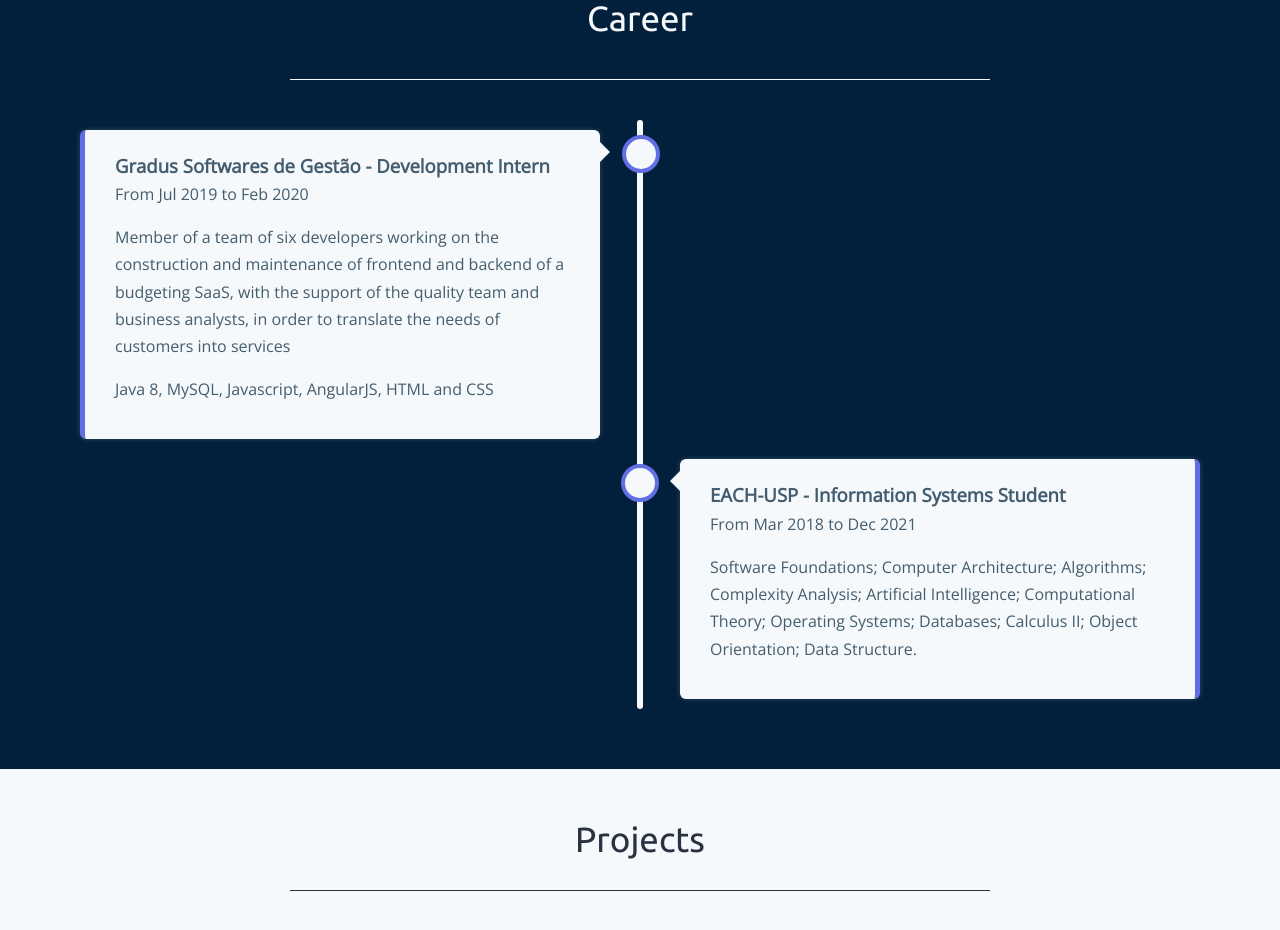
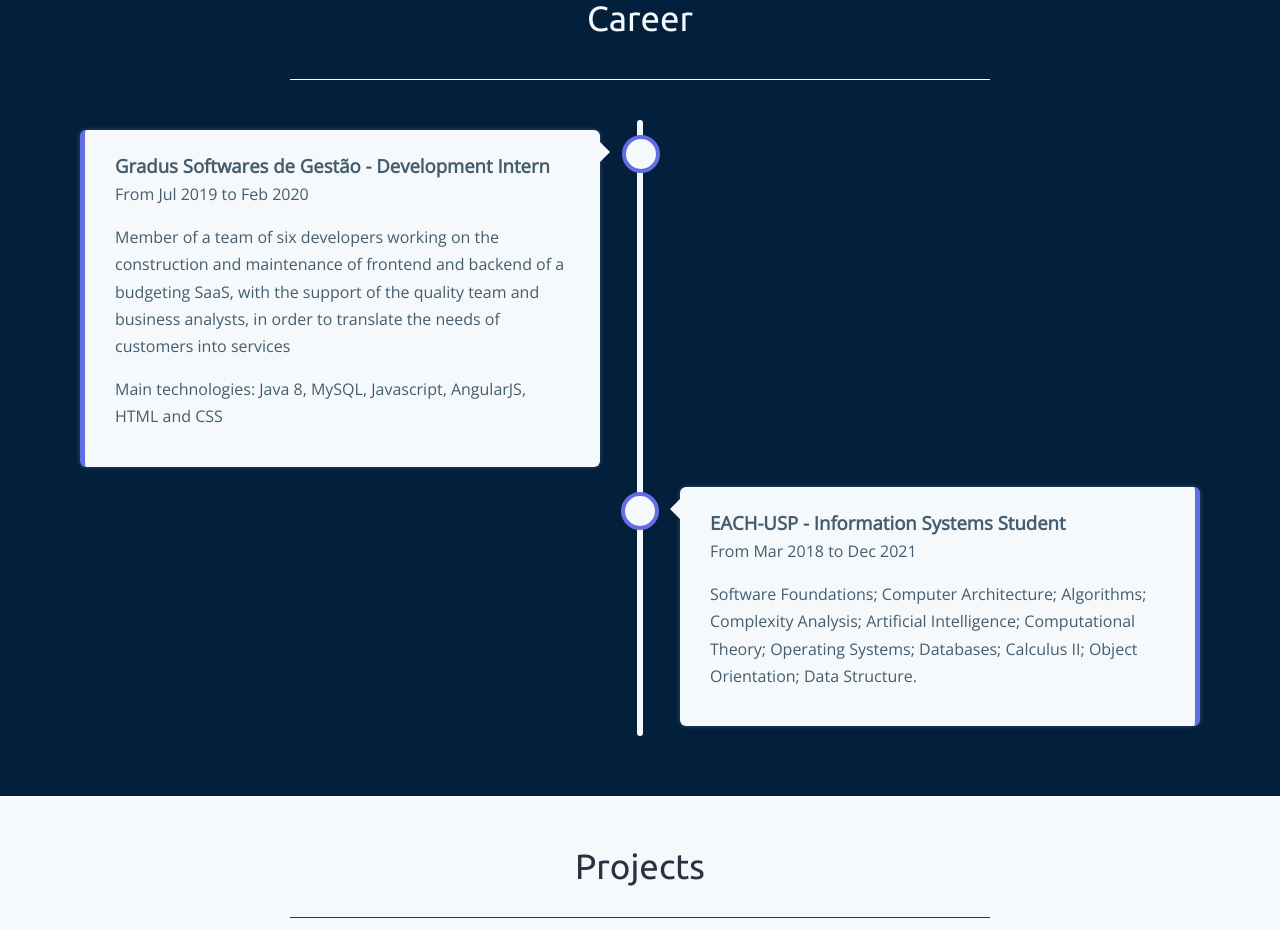
Before and after one commit to caio-k/caio-k.github.io, a React (Create React App) app: page / in a window 1280 px wide. Shown: the part 1220-2150 px from the top of the page. Built offline with nearby package versions, Linux system fonts and the light colour scheme.

Commit message:
refactor timeline

```diff
--- a/src/components/timelineItem.js
+++ b/src/components/timelineItem.js
@@ -3,18 +3,14 @@
 
 const TimelineItem = ({data, index}) => (
   <div className={index % 2 === 0 ? "timeline-box left" : "timeline-box right"}>
-    <div className={index % 2 === 0 ? "timeline-content left-content" : "timeline-content right-content"}>
+    <div className={"timeline-content"}>
       <span>{data.institution} - {data.title}</span>
 
       <div>
         <span>From {data.begin} to {data.end}</span>
       </div>
 
-      <p>{data.description}</p>
-
-      {data.mainTechnologies && (
-        <p>{data.mainTechnologies}</p>
-      )}
+      {data.description.map((descriptionItem, index) => <p key={index}>{descriptionItem}</p>)}
     </div>
   </div>
 );
--- a/src/data/careerData.js
+++ b/src/data/careerData.js
@@ -2,15 +2,14 @@
   {
     title: "Development Intern",
     institution: "Gradus Softwares de Gestão",
-    description: "Member of a team of six developers working on the construction and maintenance of frontend and backend of a budgeting SaaS, with the support of the quality team and business analysts, in order to translate the needs of customers into services",
-    mainTechnologies: "Java 8, MySQL, Javascript, AngularJS, HTML and CSS",
+    description: ["Member of a team of six developers working on the construction and maintenance of frontend and backend of a budgeting SaaS, with the support of the quality team and business analysts, in order to translate the needs of customers into services", "Main technologies: Java 8, MySQL, Javascript, AngularJS, HTML and CSS"],
     begin: "Jul 2019",
     end: "Feb 2020"
   },
   {
     title: "Information Systems Student",
     institution: "EACH-USP",
-    description: "Software Foundations; Computer Architecture; Algorithms; Complexity Analysis; Artificial Intelligence; Computational Theory; Operating Systems; Databases; Calculus II; Object Orientation; Data Structure.",
+    description: ["Software Foundations; Computer Architecture; Algorithms; Complexity Analysis; Artificial Intelligence; Computational Theory; Operating Systems; Databases; Calculus II; Object Orientation; Data Structure."],
     begin: "Mar 2018",
     end: "Dec 2021"
   }
--- a/src/styles/timeline-item.css
+++ b/src/styles/timeline-item.css
@@ -15,10 +15,6 @@
     border-radius: 50%;
     border: 4px solid var(--color-11);
     transition: background-color 0.2s ease-in-out;
-}
-
-.timeline-box:hover::after {
-    background: var(--color-11);
 }
 
 .left {
@@ -73,11 +69,11 @@
     color: var(--color-13);
 }
 
-.left-content {
+.left > div {
     border-left: 5px solid var(--color-11);
 }
 
-.right-content {
+.right > div {
     border-right: 5px solid var(--color-11);
 }
 
@@ -103,7 +99,7 @@
         left: 0;
     }
 
-    .left-content {
+    .left > div {
         border-left: none;
         border-right: 5px solid var(--color-11);
     }
```
